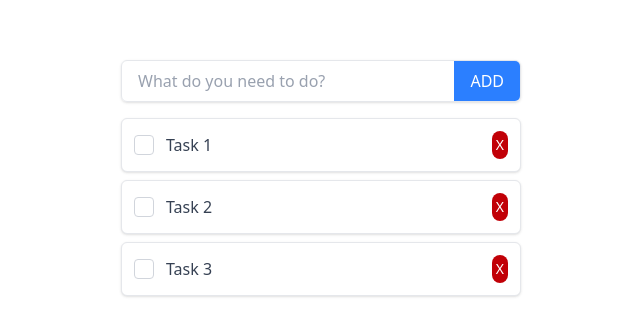
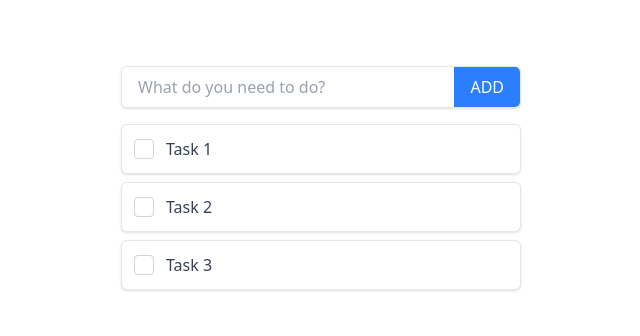
Before and after one commit to Ian-P-McCabe/react-todo-app, a React (Vite) app: page / in a window 1280 px wide. Shown: the part 218-554 px from the top of the page, without its empty margins (319-959 px from the left). Built offline with nearby package versions, Linux system fonts and the light colour scheme.

Commit message:
Completed delete button

```diff
--- a/src/App.tsx
+++ b/src/App.tsx
@@ -27,15 +27,12 @@ function App() {
 
   function handleAddNewTodo(title: string) {
     const newId = crypto.randomUUID().toString()
-
     const newTodo: Todo = {
       id: newId,
       title: title,
       completed: false
     }
-
     setTodos(todos => [...todos, newTodo])
-
   }
 
   return (
@@ -45,7 +42,7 @@ function App() {
 
           <AddTodo onAddTodo={handleAddNewTodo}></AddTodo>
 
-          {todos?.map(todo => (
+          {todos.map(todo => (
             <TodoCard
               key={todo.id}
               id={todo.id}
--- a/src/components/TodoCard.tsx
+++ b/src/components/TodoCard.tsx
@@ -19,6 +19,7 @@ const TodoCard: React.FC<TodoCardProps> = ({
 }) => {
     const [isEditing, setIsEditing] = useState(false);
     const [editedTitle, setEditedTitle] = useState(title);
+    const [isHovering, setIsHovering] = useState(false);
     const inputRef = useRef<HTMLInputElement>(null);
 
     useEffect(() => {
@@ -75,6 +76,8 @@ const TodoCard: React.FC<TodoCardProps> = ({
             className={`flex items-center p-3 rounded-md shadow-sm border border-gray-200 mb-2 cursor-pointer hover:bg-gray-50 transition-colors w-full ${completed ? 'bg-gray-50' : 'bg-white'
                 }`}
             onClick={handleCardClick}
+            onMouseOver={() => setIsHovering(true)}
+            onMouseOut={() => setIsHovering(false)}
         >
             <div className="checkbox-container mr-3 flex-shrink-0" onClick={(e) => e.stopPropagation()}>
                 <div
@@ -109,7 +112,7 @@ const TodoCard: React.FC<TodoCardProps> = ({
                 )}
             </div>
 
-            <div>
+            {isHovering &&
                 <button type="button"
                     className="
                         focus:outline-none
@@ -122,14 +125,14 @@ const TodoCard: React.FC<TodoCardProps> = ({
                         rounded-lg
                         text-sm
                         px-1
-                        py-1
+                        py-0.5
                         dark:bg-red-500 dark:hover:bg-red-700 dark:focus:ring-red-900"
                     onClick={handleDeleteClick}
                 >
                     X
                 </button>
+            }
 
-            </div>
         </div>
     );
 };
```
